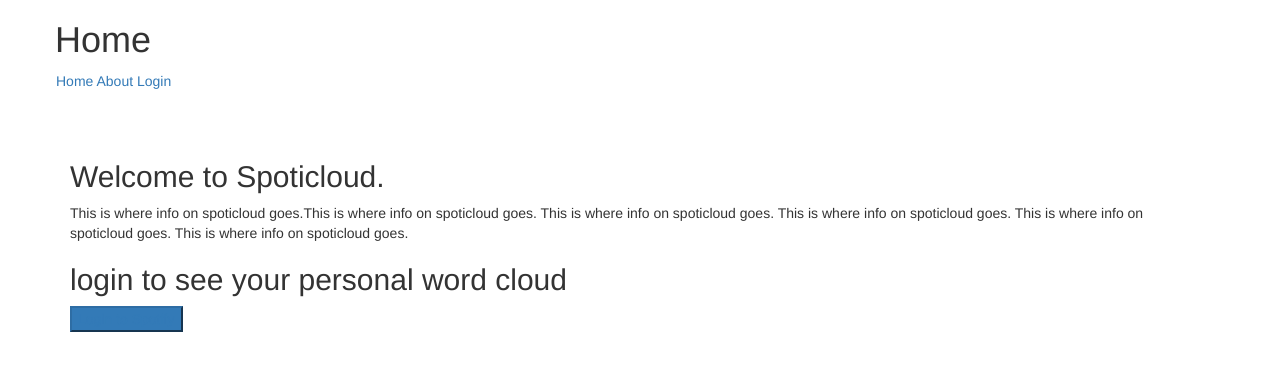
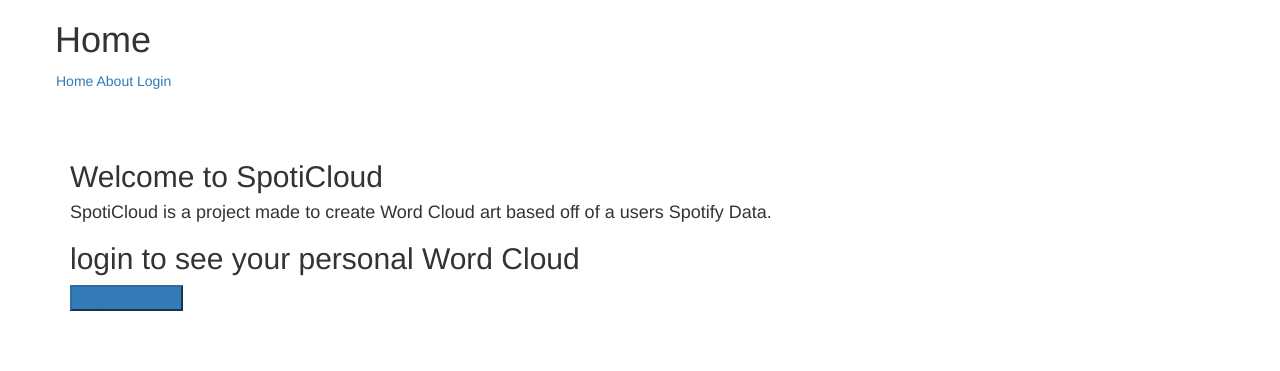
Before and after one commit to AdrielMendez/SpotiCloud, a Flask app: page / in a window 1280 px wide. Shown: the top 371 px of the page. Run offline with Flask 2, Linux system fonts and the light colour scheme; parts of the project's set-up code (start-up, migrations or seed data) failed here and were passed over; some libraries are stand-ins or nearby versions.

Commit message:
update home template.

```diff
--- a/word_cloud/templates/home.html
+++ b/word_cloud/templates/home.html
@@ -2,32 +2,27 @@
 {% block title %} {{name}} {% endblock %}
 {%block content%}
     {% block header %}
-            <h1 class="h1">{{name}}</h1>
+            <h1 class="h1">{{ name }}</h1>
     {% endblock header %}
     {%- block main -%}
         {% if 'access_token' not in session %}
             <div>
-                <h2 class="h2"> Welcome to Spoticloud.</h2>
-                <p> This is where info on spoticloud goes.This is where info on spoticloud goes. This is where info on spoticloud goes. This is where info on spoticloud goes. This is where info on spoticloud goes. This is where info on spoticloud goes.</p>
-                <h2 class="h2">login to see your personal word cloud</h2>
+                <h2 class="h2"> Welcome to SpotiCloud</h2>
+                <h4> SpotiCloud is a project made to create Word Cloud art based off of a users Spotify Data.</h4>
+                <h2 class="h2">login to see your personal Word Cloud</h2>
                 <button type="submit" class="bnt btn-light btn-primary"><a href="{{ url_for('auth.login') }}">Login to Spotify</a></button>
             </div>
         {% else %}
             <h2 class="h2"> Hello,
-            <img src="{{session['user_data']['images'][0]['url']}}"></img>
+            <img src="{{session['user_data']['images'][0]['url']}}" style="height:50px; width:50px; border-radius:50%; object-fit:cover"></img>
             {{session['user_data']['display_name']}}! </h2>
-            <h2 class="h2"> Welcome to Spoticloud.</h2>
-            <p> This is where info on spoticloud goes.This is where info on spoticloud goes. This is where info on spoticloud goes. This is where info on spoticloud goes. This is where info on spoticloud goes. This is where info on spoticloud goes.</p>
+            <h2 class="h2"> Welcome to SpotiCloud</h2>
+            <h4> SpotiCloud is a project made to create Word Cloud art based off of a users Spotify Data.</h4>
             <a href="{{ url_for('wordcloud.about') }}"> Want to learn more? </a><br>
-<<<<<<< HEAD
             <a href="{{url_for('wordcloud.wordCloud')}}" class="btn btn-primary" role="button"> Generate Spoticloud </a>
             <a href="{{url_for('wordcloud.form')}}" class="btn btn-info" role="button"> Generate Custom Spoticloud </a>
             <br><br>
-=======
-            <a href="{{url_for('wordcloud.defaultCloud')}}" class="btn btn-primary" role="button"> Generate Spoticloud </a>
-            <a href="{{url_for('wordcloud.about')}}" class="btn btn-info" role="button"> Generate Custom Spoticloud </a>
->>>>>>> 1f089b0e303f5215c54374d468982e46d4e0309e
-            {{ session['user_data'] }}
+            <!-- {{ session['user_data'] }} -->
         {% endif %}
     {%- endblock main -%}
 
```
